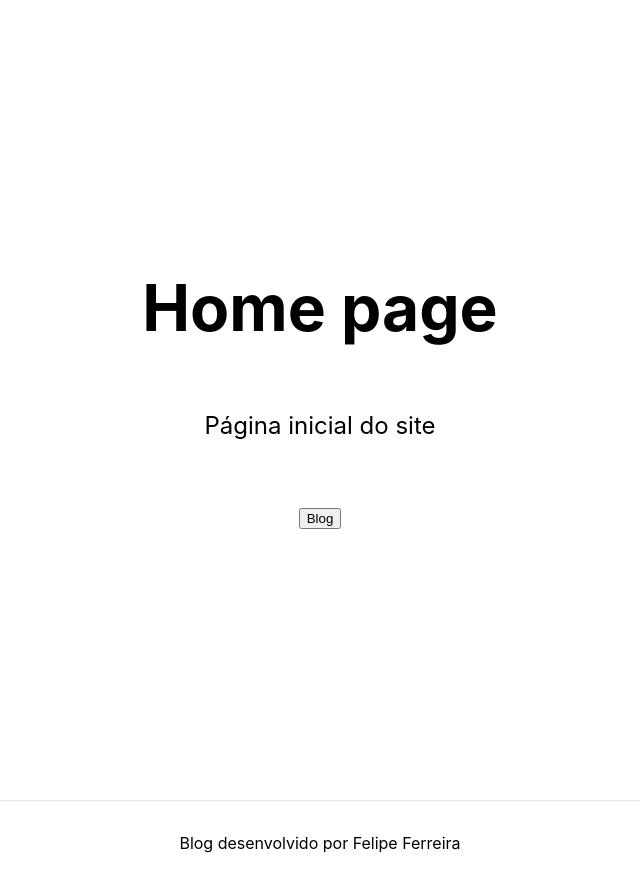
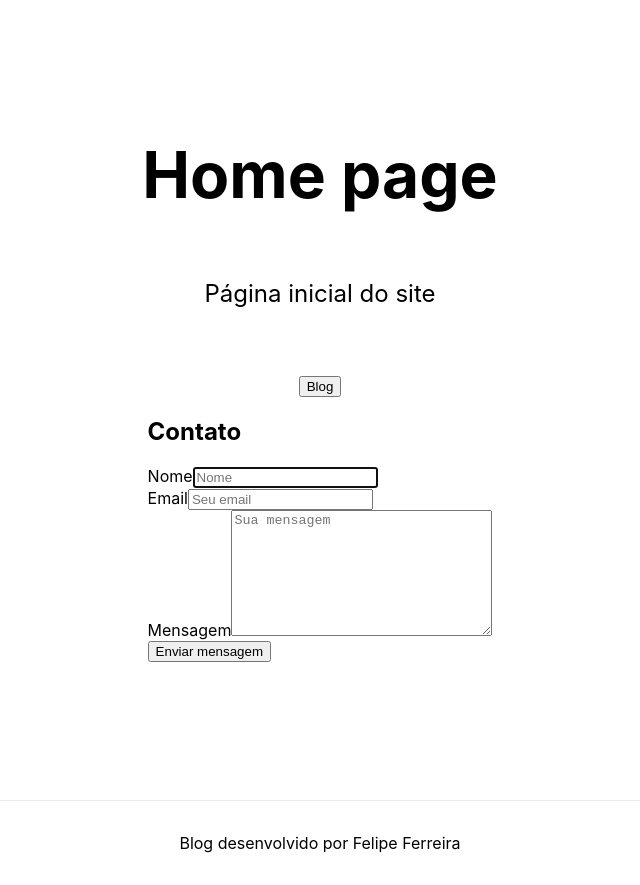
Before and after one commit to FelipeFerreiraSS/felipeferreira.dev.br, a Next.js app: page / in a window 1280 px wide. Shown: the whole page, without its empty margins (180-820 px from the left). Built offline with nearby package versions, Linux system fonts and the light colour scheme.

Commit message:
creating contact form using emailjs-com

```diff
--- a/pages/index.js
+++ b/pages/index.js
@@ -3,7 +3,25 @@ import Image from 'next/image'
 import Link from 'next/link'
 import styles from '../styles/Home.module.css'
 
+import emailjs from 'emailjs-com'
+
 export default function Home() {
+
+  function sendEmail(e) {
+    e.preventDefault();
+
+    emailjs.sendForm('service_evzb4es', 'template_f86utpv', e.target, 'zzy0NGXS0nnf-dlsP')
+
+    .then((result) => {
+        alert("Mensagem enviada com sucesso! 👍");
+
+    }, (error) => {
+        alert(error.message)
+
+    });
+    e.target.reset()
+  }
+
   return (
     <div className={styles.container}>
       <Head>
@@ -25,12 +43,31 @@ export default function Home() {
           <button>Blog</button>
         </Link>
 
-        {/* <div className={styles.grid}>
-          <a href="https://nextjs.org/docs" className={styles.card}>
-            <h2>Documentation &rarr;</h2>
-            <p>Find in-depth information about Next.js features and API.</p>
-          </a>
-        </div> */}
+        <div id="contato">
+            <div>
+              <h2>Contato</h2>
+              <form onSubmit={sendEmail}>
+                <div>
+                  <div>
+                    <label>Nome</label>
+                    <input type="text" autoFocus required placeholder="Nome" name="name"/>
+                  </div>
+                  <div>
+                  <label>Email</label>
+                    <input type="email" required placeholder="Seu email" name="email"/>
+                  </div>
+                  <div>
+                  <label>Mensagem</label>
+                    <textarea id="" cols="30" rows="8" required placeholder="Sua mensagem" name="message"></textarea>
+                  </div>
+                  <div>
+                    <input type="submit" value="Enviar mensagem"></input>
+                  </div>
+                </div>
+              </form>
+            </div>
+        </div>
+
       </main>
 
       <footer className={styles.footer}>
```
